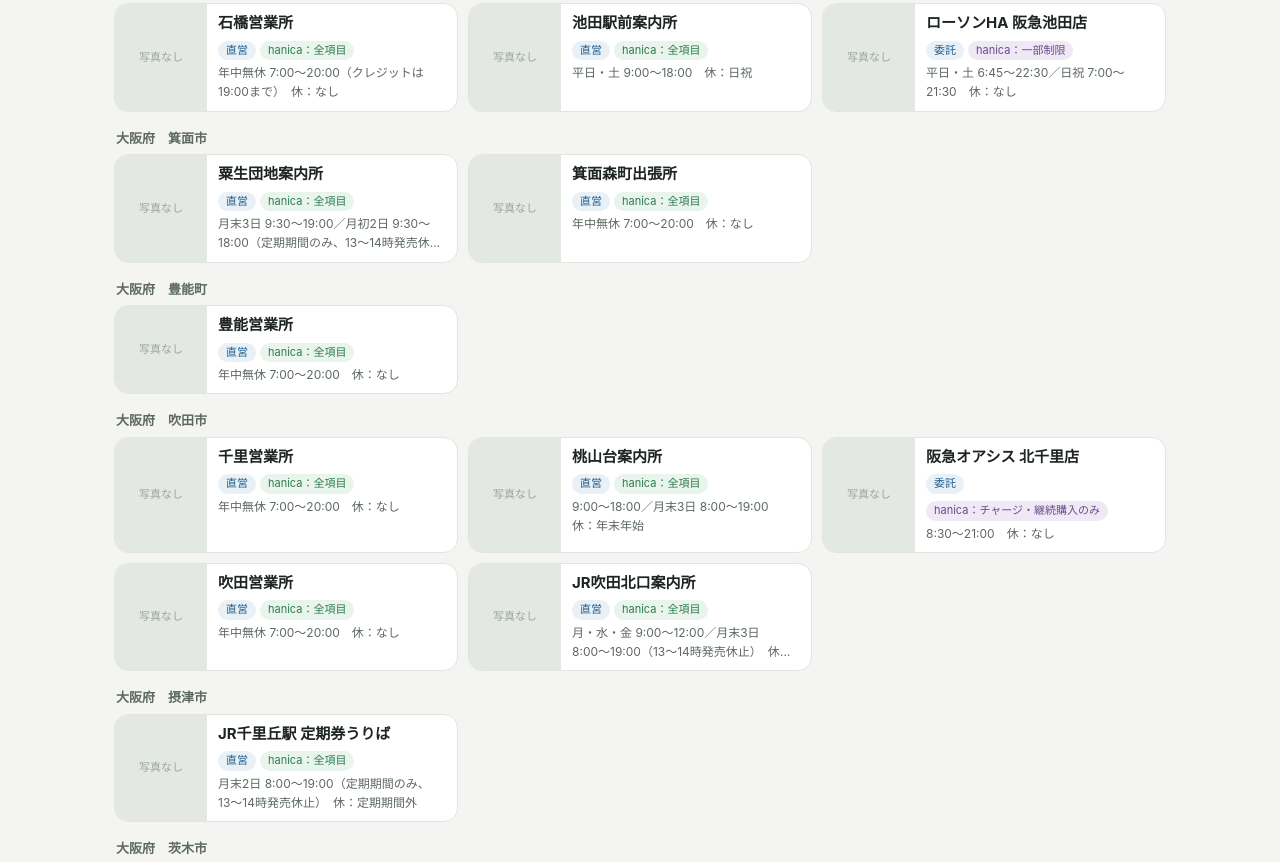
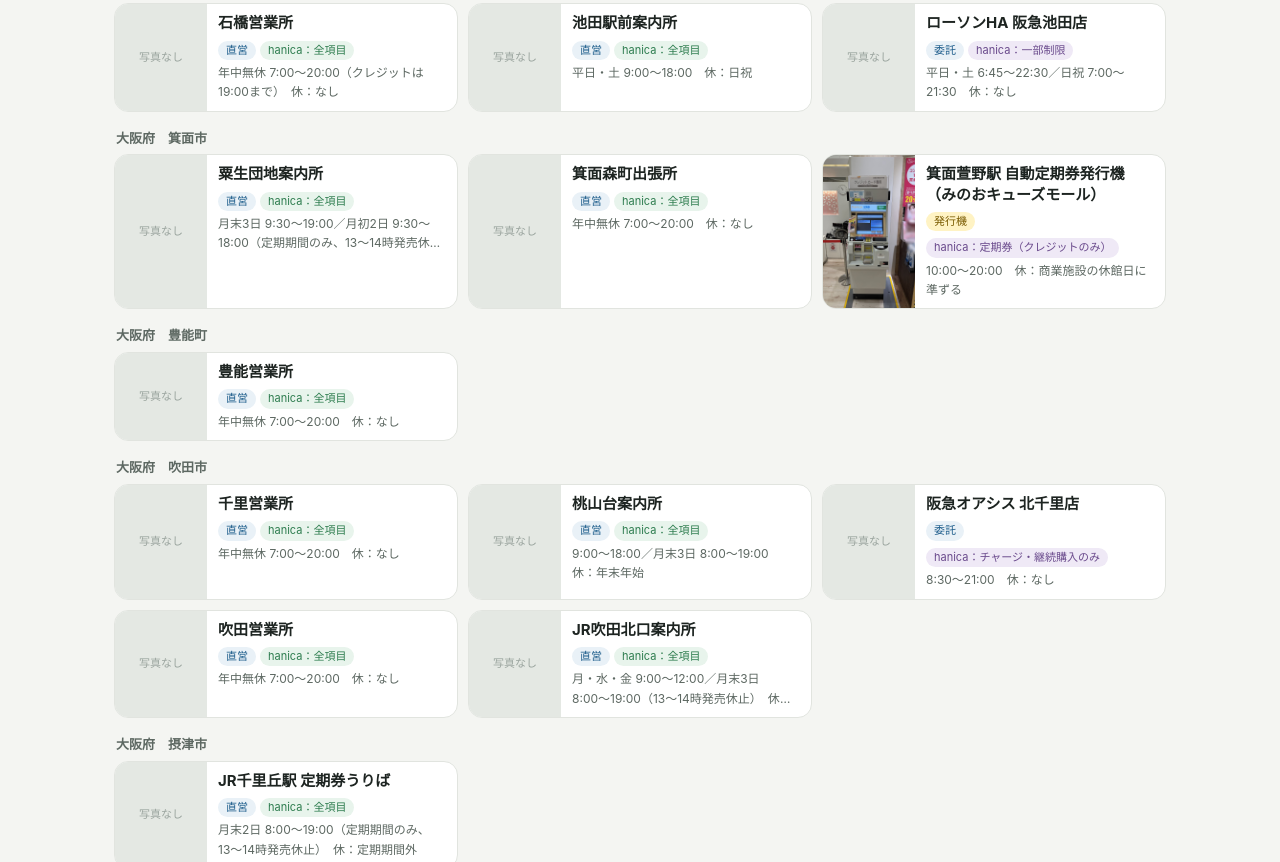
Before and after one commit to yoshihiro564/mado, a plain HTML site: page index.html in a window 1280 px wide. Shown: the part 778-1640 px from the top of the page. Drawn offline with nearby package versions, Linux system fonts and the light colour scheme.

Commit message:
Add files via upload

```diff
--- a/data/photos.json
+++ b/data/photos.json
@@ -90,6 +90,118 @@
    "tag": "バスのりば",
    "caption": "バスのりば案内板",
    "date": "2026-11-16"
+  },
+  {
+   "window": "m-minohkayano",
+   "file": "images/m-minohkayano/IMG_6035.jpg",
+   "tag": "外観",
+   "caption": "箕面萱野駅 駅舎とバスのりば（雨天）",
+   "date": ""
+  },
+  {
+   "window": "m-minohkayano",
+   "file": "images/m-minohkayano/IMG_6909.jpg",
+   "tag": "バスのりば",
+   "caption": "バスのりば 8番・7-A/7-Bのりば",
+   "date": ""
+  },
+  {
+   "window": "m-minohkayano",
+   "file": "images/m-minohkayano/IMG_8575.jpg",
+   "tag": "バスのりば",
+   "caption": "駅前バスのりば（歩道橋から・夕方）",
+   "date": ""
+  },
+  {
+   "window": "m-minohkayano",
+   "file": "images/m-minohkayano/IMG_8576.jpg",
+   "tag": "バスのりば",
+   "caption": "駅前バスのりば（歩道橋から・夕方）",
+   "date": ""
+  },
+  {
+   "window": "m-minohkayano",
+   "file": "images/m-minohkayano/IMG_8578.jpg",
+   "tag": "バスのりば",
+   "caption": "駅前バスのりば（歩道橋から・夕方）",
+   "date": ""
+  },
+  {
+   "window": "m-minohkayano",
+   "file": "images/m-minohkayano/IMG_8577.jpg",
+   "tag": "バスのりば",
+   "caption": "駅前バスのりば（歩道橋から・夕方）",
+   "date": ""
+  },
+  {
+   "window": "m-minohkayano",
+   "file": "images/m-minohkayano/IMG_8504.jpg",
+   "tag": "発行機",
+   "caption": "自動定期券発行機（クレジット専用・10:00〜20:00）",
+   "date": ""
+  },
+  {
+   "window": "m-minohkayano",
+   "file": "images/m-minohkayano/IMG_8505.jpg",
+   "tag": "バスのりば",
+   "caption": "2-Aのりば付近（運転士募集ラッピング車）",
+   "date": ""
+  },
+  {
+   "window": "m-minohkayano",
+   "file": "images/m-minohkayano/IMG_8503.jpg",
+   "tag": "バスのりば",
+   "caption": "駅前バスのりば（歩道橋から・雨天）",
+   "date": ""
+  },
+  {
+   "window": "c42",
+   "file": "images/c42/IMG_7251.jpg",
+   "tag": "発行機",
+   "caption": "hanicaチャージ／定期券 発行機 全景",
+   "date": "2026-09"
+  },
+  {
+   "window": "c42",
+   "file": "images/c42/IMG_7227.jpg",
+   "tag": "掲示物",
+   "caption": "発行機と掲示（設置案内・一時休止案内・定期券予約）",
+   "date": "2026-09"
+  },
+  {
+   "window": "c42",
+   "file": "images/c42/IMG_7225.jpg",
+   "tag": "発行機",
+   "caption": "発行機 正面（自動販売機の間・カバー付き）",
+   "date": "2026-09"
+  },
+  {
+   "window": "c42",
+   "file": "images/c42/IMG_7226.jpg",
+   "tag": "発行機",
+   "caption": "操作画面と問い合わせ先の表示",
+   "date": "2026-09"
+  },
+  {
+   "window": "m-takarazuka",
+   "file": "images/m-takarazuka/IMG_7160.jpg",
+   "tag": "発行機",
+   "caption": "クレジットカード専用 発行機（7:00〜21:00）",
+   "date": "2026-08"
+  },
+  {
+   "window": "m-takarazuka",
+   "file": "images/m-takarazuka/IMG_7159.jpg",
+   "tag": "発行機",
+   "caption": "発行機 側面（稼働時間表示）と「宝塚駅 連絡通路」案内",
+   "date": "2026-08"
+  },
+  {
+   "window": "m-takarazuka",
+   "file": "images/m-takarazuka/IMG_7158.jpg",
+   "tag": "発行機",
+   "caption": "発行機 正面（メンテナンス休止の貼紙）",
+   "date": "2026-08"
   }
  ]
 }
--- a/data/windows.json
+++ b/data/windows.json
@@ -144,6 +144,28 @@
    "kukanTeiki": false,
    "hanica": "全項目",
    "note": ""
+  },
+  {
+   "id": "m-minohkayano",
+   "no": 101,
+   "pref": "大阪府",
+   "city": "箕面市",
+   "name": "箕面萱野駅 自動定期券発行機（みのおキューズモール）",
+   "kind": "発行機",
+   "place": "北大阪急行 箕面萱野駅前 みのおキューズモール館内（コンタクトレンズ店横）",
+   "hours": "10:00〜20:00",
+   "closed": "商業施設の休館日に準ずる",
+   "kukanTeiki": false,
+   "hanica": "定期券（クレジットのみ）",
+   "note": "クレジットカード専用機。チャージ不可",
+   "rules": [
+    "クレジットカード専用（現金不可）",
+    "hanicaへのチャージはできません",
+    "カードの詰まりは施設インフォメーションへ連絡",
+    "阪神バスのhanica定期券は継続できません"
+   ],
+   "checked": "2026",
+   "hero": "IMG_8504"
   },
   {
    "id": "c12",
@@ -406,6 +428,29 @@
    "note": "お客様登録・払戻し・再発行不可。新規・継続の一部は有人窓口へ"
   },
   {
+   "id": "m-takarazuka",
+   "no": 102,
+   "pref": "兵庫県",
+   "city": "宝塚市",
+   "name": "阪急宝塚駅 自動定期券発行機",
+   "kind": "発行機",
+   "place": "阪急宝塚駅 改札外コンコース（「宝塚駅 連絡通路」案内の下）",
+   "hours": "7:00〜21:00",
+   "closed": "なし（定期メンテナンス時は一時休止）",
+   "kukanTeiki": false,
+   "hanica": "定期券（クレジットのみ）",
+   "note": "クレジットカード専用機。チャージ不可",
+   "rules": [
+    "クレジットカード専用（VISA・Mastercard・JCB・AMEX・Diners）",
+    "hanicaへのチャージはできません",
+    "カードの詰まりは駅ごあんないカウンターへ連絡",
+    "阪神バスのhanica定期券は継続できません",
+    "定期メンテナンス時は一時休止（貼紙で告知。例：2026年8月25日 12:15〜12:45）"
+   ],
+   "checked": "2026-08",
+   "hero": "IMG_7158"
+  },
+  {
    "id": "c32",
    "no": 32,
    "pref": "兵庫県",
@@ -546,7 +591,22 @@
    "closed": "土日祝（例外あり）",
    "kukanTeiki": false,
    "hanica": "一部制限",
-   "note": "払戻し・再発行・お客様登録不可"
+   "note": "払戻し・再発行・お客様登録不可",
+   "place": "JR芦屋駅 北出口前 寺下タバコ店（店頭・屋外、自動販売機の間）",
+   "machine": "hanica チャージ／定期券 発行機（現金・クレジット）　2025年9月28日設置",
+   "rules": [
+    "hanica新規発行（大人のみ）○",
+    "hanicaチャージ（現金のみ）○",
+    "hanica利用履歴（直近20件）○",
+    "クレジットカード決済（定期券のみ）○",
+    "払戻・解約 ×／再発行など ×",
+    "クレジットカードが使えない場合は左前の寺下タバコ店の窓口へ",
+    "カード・お金の詰まりは寺下タバコ店へ。問い合わせは阪急バス芦屋浜営業所（0797-31-1121）",
+    "芦屋市の高齢者乗車証も現金でチャージ可",
+    "小銭から先に投入（お釣り・詰まり防止の掲示あり）"
+   ],
+   "checked": "2026-09",
+   "hero": "IMG_7225"
   },
   {
    "id": "c43",
--- a/index.html
+++ b/index.html
@@ -32,7 +32,7 @@ main{max-width:1080px;margin:0 auto;padding:14px 14px 80px}
 .wcard h3{margin:0 0 3px;font-size:15px;line-height:1.35}
 .wcard .h{font-size:12px;color:var(--sub);display:-webkit-box;-webkit-line-clamp:2;-webkit-box-orient:vertical;overflow:hidden}
 .pill{display:inline-block;font-size:11px;padding:1px 8px;border-radius:99px;background:var(--acc2);color:var(--acc);margin:0 4px 3px 0;white-space:nowrap}
-.pill.w{background:var(--warnbg);color:var(--warn)}.pill.g{background:var(--okbg);color:var(--ok)}.pill.k{background:#efe9f6;color:#6a4a8c}
+.pill.w{background:var(--warnbg);color:var(--warn)}.pill.g{background:var(--okbg);color:var(--ok)}.pill.k{background:#efe9f6;color:#6a4a8c}.pill.m{background:#fff3c4;color:#7a5b00}
 .muted{color:var(--sub);font-size:13px}
 .back{background:none;border:0;color:var(--acc);font-size:14px;padding:4px 0 10px;cursor:pointer}
 .hero{border-radius:var(--r);overflow:hidden;position:relative;aspect-ratio:21/9;background:#5d6d78 center/cover;margin-bottom:12px}
@@ -88,7 +88,7 @@ code{background:#eef0ec;padding:1px 5px;border-radius:5px;font-size:13px}
 const $=s=>document.querySelector(s);
 const esc=s=>String(s??'').replace(/[&<>"]/g,c=>({'&':'&amp;','<':'&lt;','>':'&gt;','"':'&quot;'}[c]));
 let D={windows:[]},P={photos:[]},F={q:'',pref:'',kind:'',hanica:'',ph:''},tag='すべて';
-const TAGS=['外観','窓口','記入台','申込書','掲示物','駅構内','バスのりば','周辺','その他'];
+const TAGS=['外観','窓口','発行機','記入台','申込書','掲示物','駅構内','バスのりば','周辺','その他'];
 const photosOf=id=>P.photos.filter(p=>p.window===id);
 const heroOf=w=>{const ps=photosOf(w.id);const h=ps.find(p=>p.file.includes(w.hero||'@'))||ps.find(p=>p.tag==='窓口')||ps[0];return h?h.file:''};
 const hpill=h=>`<span class="pill ${h==='全項目'?'g':h==='取扱なし'?'w':'k'}">hanica：${esc(h)}</span>`;
@@ -120,11 +120,11 @@ function viewList(){
   const uniq=k=>[...new Set(all.map(w=>w[k]))];
   let html=`<div class="kpis">
     <div class="kpi"><b>${all.length}</b><span>窓口</span></div>
-    <div class="kpi"><b>${all.filter(w=>w.kind==='直営').length} / ${all.filter(w=>w.kind==='委託').length}</b><span>直営 / 委託</span></div>
+    <div class="kpi"><b>${all.filter(w=>w.kind==='直営').length} / ${all.filter(w=>w.kind==='委託').length} / ${all.filter(w=>w.kind==='発行機').length}</b><span>直営 / 委託 / 発行機</span></div>
     <div class="kpi"><b>${all.filter(w=>w.kukanTeiki).length}</b><span>区間指定券（紙）取扱</span></div>
     <div class="kpi"><b>${new Set(P.photos.map(p=>p.window)).size}</b><span>写真登録済み窓口</span></div></div>
   <div class="toolbar"><input id="q" placeholder="窓口名・市町・キーワードで検索" value="${esc(F.q)}">
-    ${opt('pref',uniq('pref'),'府県：すべて')}${opt('kind',['直営','委託'],'区分：すべて')}${opt('hanica',uniq('hanica'),'hanica：すべて')}
+    ${opt('pref',uniq('pref'),'府県：すべて')}${opt('kind',uniq('kind'),'区分：すべて')}${opt('hanica',uniq('hanica'),'hanica：すべて')}
     <select data-f="ph"><option value="">写真：すべて</option><option value="1" ${F.ph?'selected':''}>写真あり</option></select></div>
   <p class="muted">${ws.length}件表示</p>`;
   let city='';
@@ -132,7 +132,7 @@ function viewList(){
     if(w.city!==city){if(city)html+='</div>';city=w.city;html+=`<div class="city">${esc(w.pref)}　${esc(city)}</div><div class="list">`}
     const h=heroOf(w);
     html+=`<div class="wcard" data-id="${w.id}"><div class="ph" ${h?`style="background-image:url('${h}')"`:''}>${h?'':'写真なし'}</div>
-      <div class="bd"><h3>${esc(w.name)}</h3><span class="pill">${esc(w.kind)}</span>${hpill(w.hanica)}${w.kukanTeiki?'<span class="pill k">紙券定期</span>':''}
+      <div class="bd"><h3>${esc(w.name)}</h3><span class="pill ${w.kind==='発行機'?'m':''}">${esc(w.kind)}</span>${hpill(w.hanica)}${w.kukanTeiki?'<span class="pill k">紙券定期</span>':''}
       <div class="h">${esc(w.hours)}　休：${esc(w.closed)}</div></div></div>`;
   });
   if(city)html+='</div>';
@@ -150,6 +150,7 @@ function viewDetail(w){
   <div class="sec"><h4>基本情報</h4><table class="kv">
     <tr><th>所在</th><td>${esc(w.pref)} ${esc(w.city)}　<a href="https://www.google.com/maps/search/?api=1&query=${encodeURIComponent(w.name+' '+w.city)}" target="_blank" rel="noopener">地図で探す</a></td></tr>
     ${w.place?`<tr><th>設置場所</th><td>${esc(w.place)}</td></tr>`:''}
+    ${w.machine?`<tr><th>設置機器</th><td>${esc(w.machine)}</td></tr>`:''}
     <tr><th>区分</th><td>${esc(w.kind)}</td></tr>
     <tr><th>営業時間</th><td>${esc(w.hours)}</td></tr>
     <tr><th>休業日</th><td>${esc(w.closed)}</td></tr>
@@ -158,9 +159,9 @@ function viewDetail(w){
     ${w.note?`<tr><th>備考</th><td>${esc(w.note)}</td></tr>`:''}
     ${w.shared?`<tr><th>併売</th><td>${esc(w.shared)}</td></tr>`:''}
     ${w.checked?`<tr><th>現地確認</th><td>${esc(w.checked)}</td></tr>`:''}
-  </table><p class="muted" style="margin:8px 0 0">出典：<a href="https://www.hankyubus.co.jp/rosen/counter/" target="_blank" rel="noopener">公式サイト 販売窓口一覧</a>（${esc(D.fetched)}時点）</p></div>
+  </table><p class="muted" style="margin:8px 0 0">${w.kind==='発行機'?'出典：現地掲示・撮影写真より':'出典：'}${w.kind==='発行機'?'':`<a href="https://www.hankyubus.co.jp/rosen/counter/" target="_blank" rel="noopener">公式サイト 販売窓口一覧</a>（${esc(D.fetched)}時点）`}</p></div>
   ${w.products?`<div class="sec"><h4>取扱商品（現地確認）</h4>${w.products.map(p=>`<span class="pill">${esc(p)}</span>`).join('')}</div>`:''}
-  ${w.rules?`<div class="sec"><h4>窓口のルール（現地掲示より）</h4><ul class="rules">${w.rules.map(r=>`<li>${esc(r)}</li>`).join('')}</ul></div>`:''}
+  ${w.rules?`<div class="sec"><h4>取扱い・注意事項（現地掲示より）</h4><ul class="rules">${w.rules.map(r=>`<li>${esc(r)}</li>`).join('')}</ul></div>`:''}
   <div class="sec"><h4>写真（${ps.length}）</h4>${ps.length?`
     <div class="gal-tags">${tags.map(t=>`<button class="${t===tag?'on':''}" data-t="${esc(t)}">${esc(t)}</button>`).join('')}</div>
     <div class="gal">${list.map((p,i)=>`<figure data-i="${i}"><img loading="lazy" src="${esc(p.file)}" alt="${esc(p.caption)}"><figcaption><b>${esc(p.tag)}</b> ${esc(p.caption)}<br>${esc(p.date)}</figcaption></figure>`).join('')}</div>`
```
Also changed, not shown: images/c42/IMG_7225.jpg (added), images/c42/IMG_7226.jpg (added), images/c42/IMG_7227.jpg (added), images/c42/IMG_7251.jpg (added), images/m-minohkayano/IMG_6035.jpg (added), images/m-minohkayano/IMG_6909.jpg (added), images/m-minohkayano/IMG_8503.jpg (added), images/m-minohkayano/IMG_8504.jpg (added), images/m-minohkayano/IMG_8505.jpg (added), images/m-minohkayano/IMG_8575.jpg (added), images/m-minohkayano/IMG_8576.jpg (added), images/m-minohkayano/IMG_8577.jpg (added), images/m-minohkayano/IMG_8578.jpg (added), images/m-takarazuka/IMG_7158.jpg (added), 2 more files.
